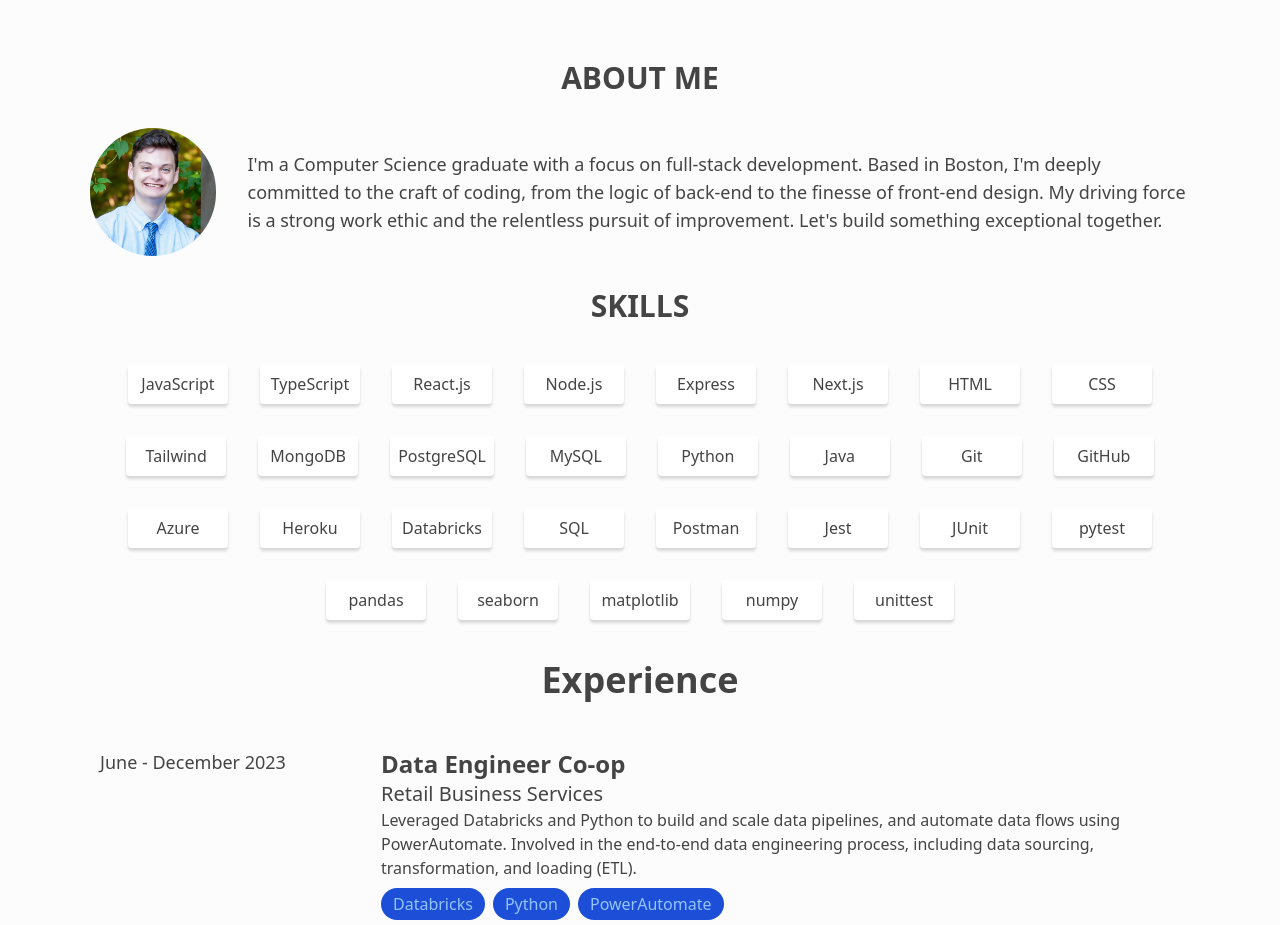
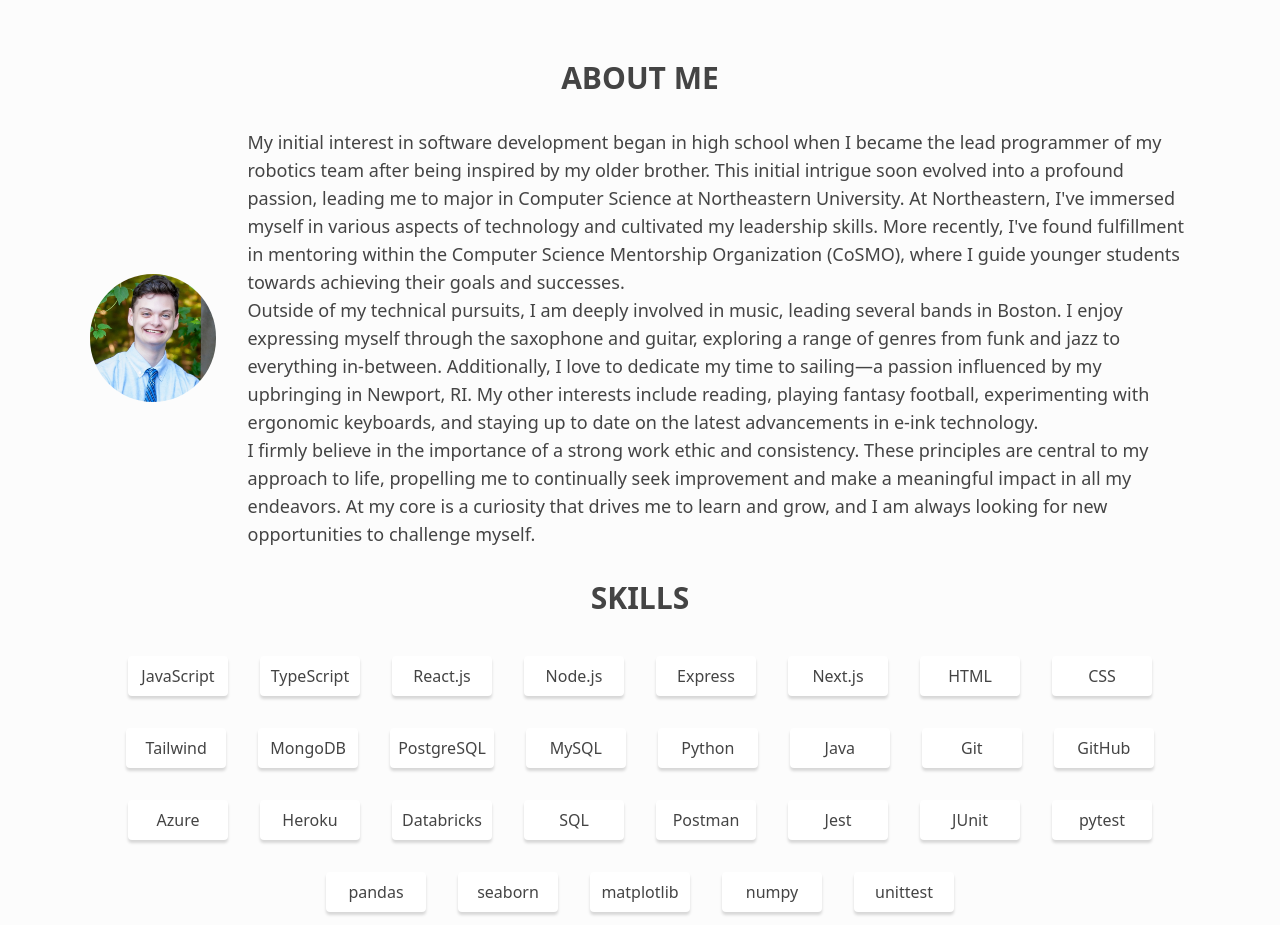
Before and after one commit to csiv23/portfolio, a Next.js app in the folder frontend/: page / in a window 1280 px wide. Shown: the part 800-1725 px from the top of the page. Built offline with nearby package versions, Linux system fonts and the light colour scheme.

Commit message:
Update About.tsx

```diff
--- a/frontend/components/About.tsx
+++ b/frontend/components/About.tsx
@@ -29,11 +29,35 @@ const About = forwardRef<HTMLDivElement>((props, ref) => {
           className="w-32 h-32 rounded-full mr-8"
         />
         <p className={`text-lg ${textClass}`}>
-          I'm a Computer Science graduate with a focus on full-stack
-          development. Based in Boston, I'm deeply committed to the craft of
-          coding, from the logic of back-end to the finesse of front-end design.
-          My driving force is a strong work ethic and the relentless pursuit of
-          improvement. Let's build something exceptional together.
+          <p>
+            My initial interest in software development began in high school
+            when I became the lead programmer of my robotics team after being
+            inspired by my older brother. This initial intrigue soon evolved
+            into a profound passion, leading me to major in Computer Science at
+            Northeastern University. At Northeastern, I've immersed myself in
+            various aspects of technology and cultivated my leadership skills.
+            More recently, I've found fulfillment in mentoring within the
+            Computer Science Mentorship Organization (CoSMO), where I guide
+            younger students towards achieving their goals and successes.
+          </p>
+          <p>
+            Outside of my technical pursuits, I am deeply involved in music,
+            leading several bands in Boston. I enjoy expressing myself through
+            the saxophone and guitar, exploring a range of genres from funk and
+            jazz to everything in-between. Additionally, I love to dedicate my
+            time to sailing—a passion influenced by my upbringing in Newport,
+            RI. My other interests include reading, playing fantasy football,
+            experimenting with ergonomic keyboards, and staying up to date on
+            the latest advancements in e-ink technology.
+          </p>
+          <p>
+            I firmly believe in the importance of a strong work ethic and
+            consistency. These principles are central to my approach to life,
+            propelling me to continually seek improvement and make a meaningful
+            impact in all my endeavors. At my core is a curiosity that drives me
+            to learn and grow, and I am always looking for new opportunities to
+            challenge myself.
+          </p>
         </p>
       </div>
     </div>
```
